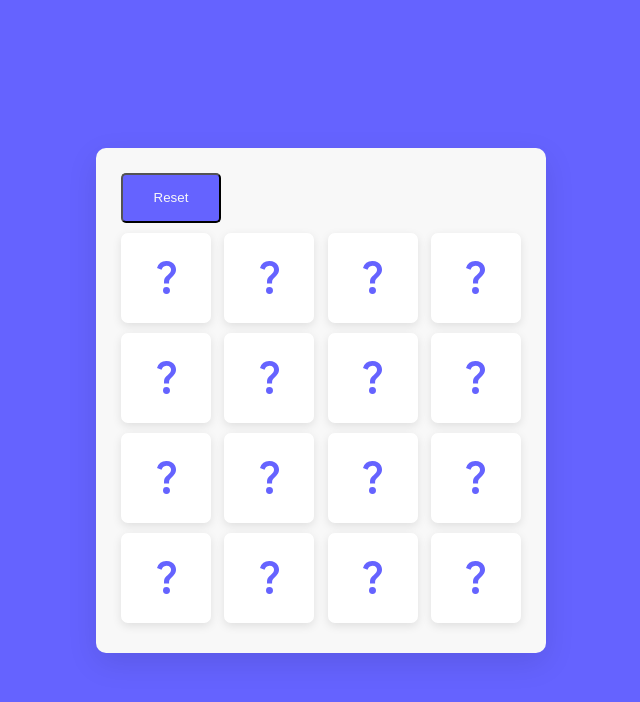
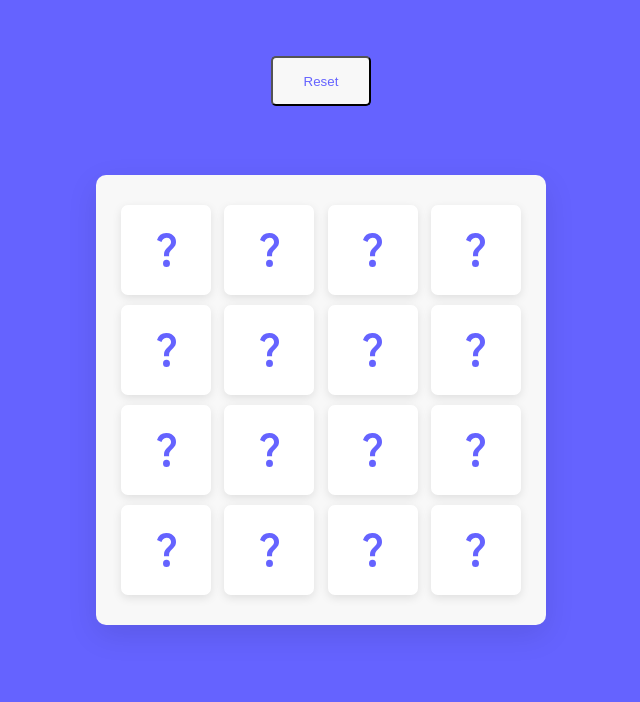
Before and after one commit to goretti16kate/memory_card_game, a plain HTML site: page index.html in a window 1280 px wide. Shown: the whole page, without its empty margins (319-959 px from the left). Drawn offline with Linux system fonts and the light colour scheme.

Commit message:
we need to shuffle

```diff
--- a/index.html
+++ b/index.html
@@ -1,5 +1,6 @@
 <!DOCTYPE html>
 <html lang="en">
+
 <head>
     <meta charset="UTF-8">
     <meta http-equiv="X-UA-Compatible" content="IE=edge">
@@ -8,9 +9,16 @@
     <link rel="stylesheet" href="./style.css">
     <script src="./script.js" defer></script>
 </head>
+
 <body>
+    <div class="btn-stuff">
+        <button class="btn" onclick="window.location.reload(true)">Reset</button>
+        <p class="matched"></p>
+    </div>
+
     <div class="game-board">
-        <button class="btn" onclick="window.location.reload(true)">Reset</button>
+        <!-- <button class="btn" onclick="window.location.reload(true)">Reset</button>
+        <p class="matched"></p> -->
         <ul class="cards">
             <li class="card">
                 <div class="view front-view">
@@ -143,4 +151,5 @@
         </ul>
     </div>
 </body>
+
 </html>
--- a/script.js
+++ b/script.js
@@ -3,6 +3,7 @@ let matchedPairs = 0;
 let cardOne, cardTwo;
 let disableDeck = false;
 const reset = document.querySelector(".btn");
+const matched = document.querySelector(".matched");
 
 
     function flipCard(evt) {
@@ -37,7 +38,10 @@ const reset = document.querySelector(".btn");
         cards.forEach((card, i) => { // loop over the set of cards. For each `card`...
             card.classList.remove("flip"); // remove the 'flip' class
             let imgTag = card.querySelector(".back-view img"); // find the back-view image tag by querying all the childNodes of the current card element for the '.back-view img' CSS selector
-            imgTag.src = `images/img-${arr[i]}.png`; // set the value of the src attribute on the current imgTag to a numbered filename based on our randomized array
+            imgTag.src = `images/img-${arr[i]}.png`;
+            console.log(card);
+            console.log(i++);
+             // set the value of the src attribute on the current imgTag to a numbered filename based on our randomized array
             card.addEventListener("click", flipCard); // add a click event listener to the current card to execute a function `flipCard` when clicked
         });
     }
@@ -47,6 +51,8 @@ const reset = document.querySelector(".btn");
     function matchCards(img1, img2) {
         if (img1 === img2) { // this code will run if the card images match
             matchedPairs++; // if the card images match, we can increment the global `matchedPairs` variable by 1 match
+            matched.innerHTML = `<span class="matched">${matchedPairs} pairs matched </span>`
+            console.log(matchedPairs);
             if (matchedPairs == 8) { // if your number of matches is 8, you've made all the matches! Game Won!
                 console.log('YOU WIN!');
                 return; // for now, lets call this game over, end this function and do nothing else.
--- a/style.css
+++ b/style.css
@@ -12,13 +12,21 @@ body {
     min-height: 100vh;
     background: #6563FF;
 }
+.btn-stuff{
+    position: absolute;
+    top: 7%;
+}
 .btn {
     height: 50px;
     width: 100px;
-    color: #F8F8F8;
-    background-color: #6563FF;
+    color: #6563FF;
+    background-color: #F8F8F8;
     border-radius: 5px;
     margin-bottom: 5px;
+}
+.matched {
+    color: #fff;
+    font-size: 13px;
 }
 .game-board {
     padding: 25px;
@@ -113,6 +121,7 @@ body {
 }
 
 @media screen and (max-width: 700px) {
+
     .cards {
       height: 350px;
       width: 350px;
@@ -128,6 +137,9 @@ body {
   }
 
   @media screen and (max-width: 530px) {
+    .btn-stuff {
+        display: none;
+    }
     .cards {
       height: 300px;
       width: 300px;
```
Lines whose indentation alone changed are shown as unchanged.
